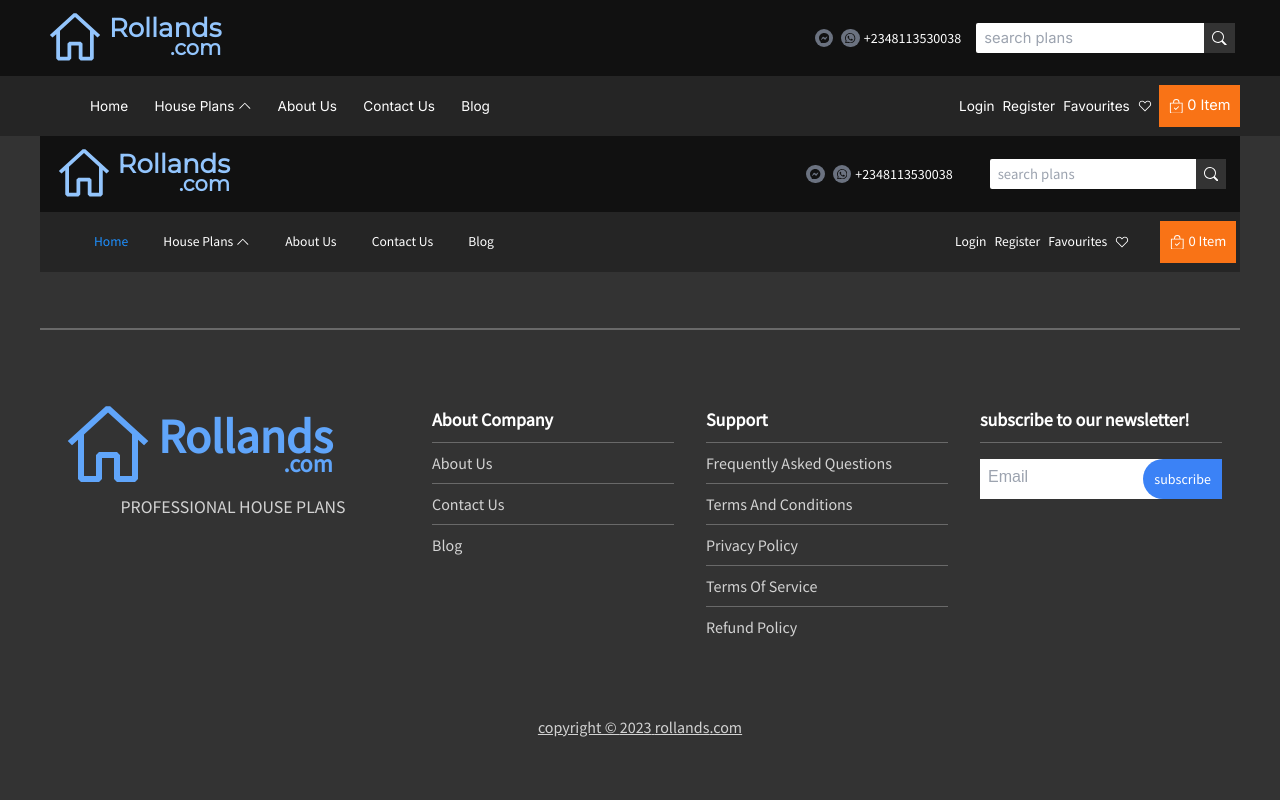
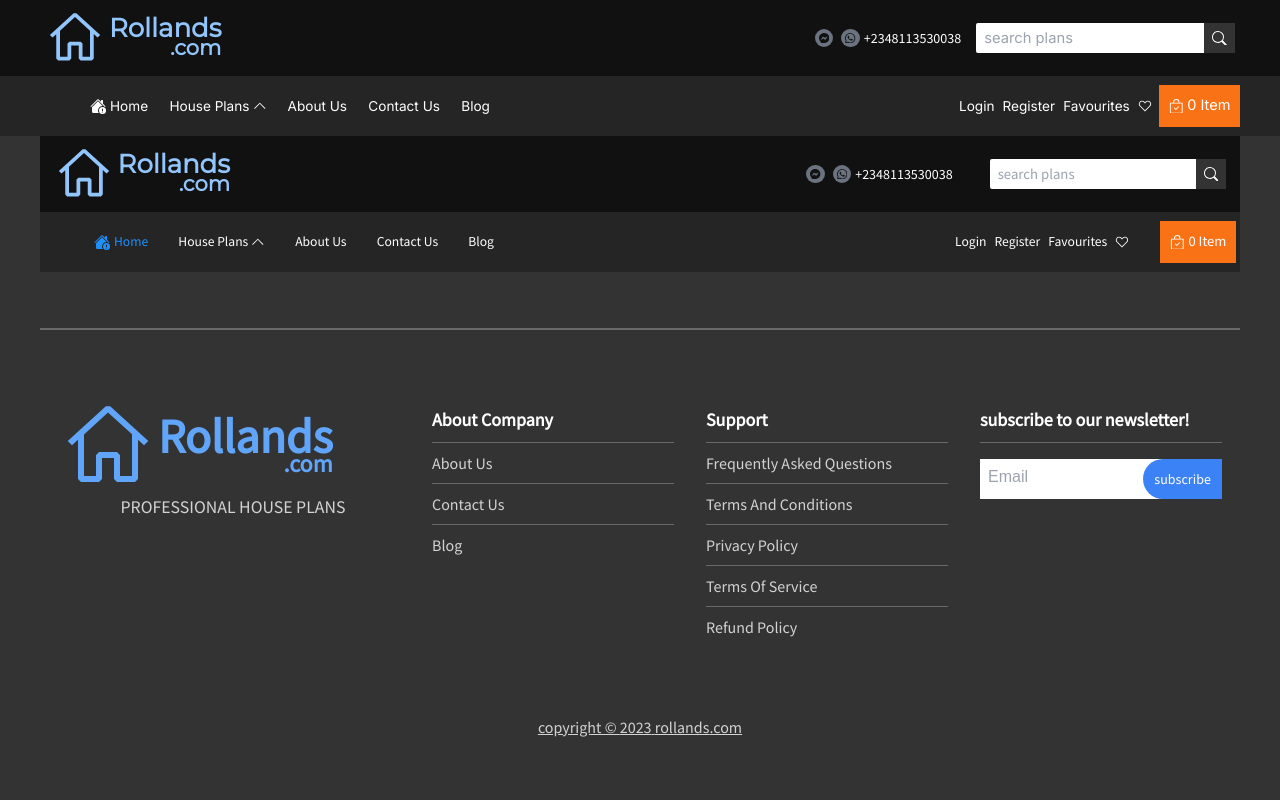
Before and after one commit to cleverAkanimoh/architecture, a React (Create React App) app: page /architecture/collections in a window 1280 px wide. Shown: the top 800 px of the page. Built offline with nearby package versions, Linux system fonts and the light colour scheme; a web font is replaced by a local one.

Commit message:
auto-commit

```diff
--- a/src/Components/header/NavLinkComp.tsx
+++ b/src/Components/header/NavLinkComp.tsx
@@ -1,4 +1,4 @@
-import { BsChevronUp } from "react-icons/bs";
+import { BsChevronUp, BsHouseExclamationFill } from "react-icons/bs";
 import { useDispatch, useSelector } from "react-redux";
 import { NavLink } from "react-router-dom";
 import { togglePlans } from "../../features/menu/menuSlice";
@@ -17,8 +17,10 @@ export default function NavLinkComp() {
           style={({ isActive }) => (isActive ? activeStyle : undefined)}
           to={"."}
           end
+          className="flex items-center"
         >
-          home
+        <BsHouseExclamationFill className="inline text-base mr-1" />
+          <span>home</span>
         </NavLink>
       </div>
 
--- a/src/Components/header/TopSection.tsx
+++ b/src/Components/header/TopSection.tsx
@@ -20,7 +20,7 @@ export default function TopSection() {
           </h4>
         </Link>
 
-        <div className="w-[180px] sm:w-[180px] md:w-[420px] flex items-center justify-between">
+        <div className="w-[180px] sm:w-[210px] md:w-[420px] flex items-center justify-between">
           <div className="topsection-div">
             <a
               href={`http://m.me/${companyName}`}
--- a/src/Components/home/NewHouseSlider.tsx
+++ b/src/Components/home/NewHouseSlider.tsx
@@ -22,7 +22,7 @@ export default function NewHouseSlider() {
                     moveSlideRight()
                 }
             }
-        }, 8000)
+        }, 10000)
 
 
 
```
